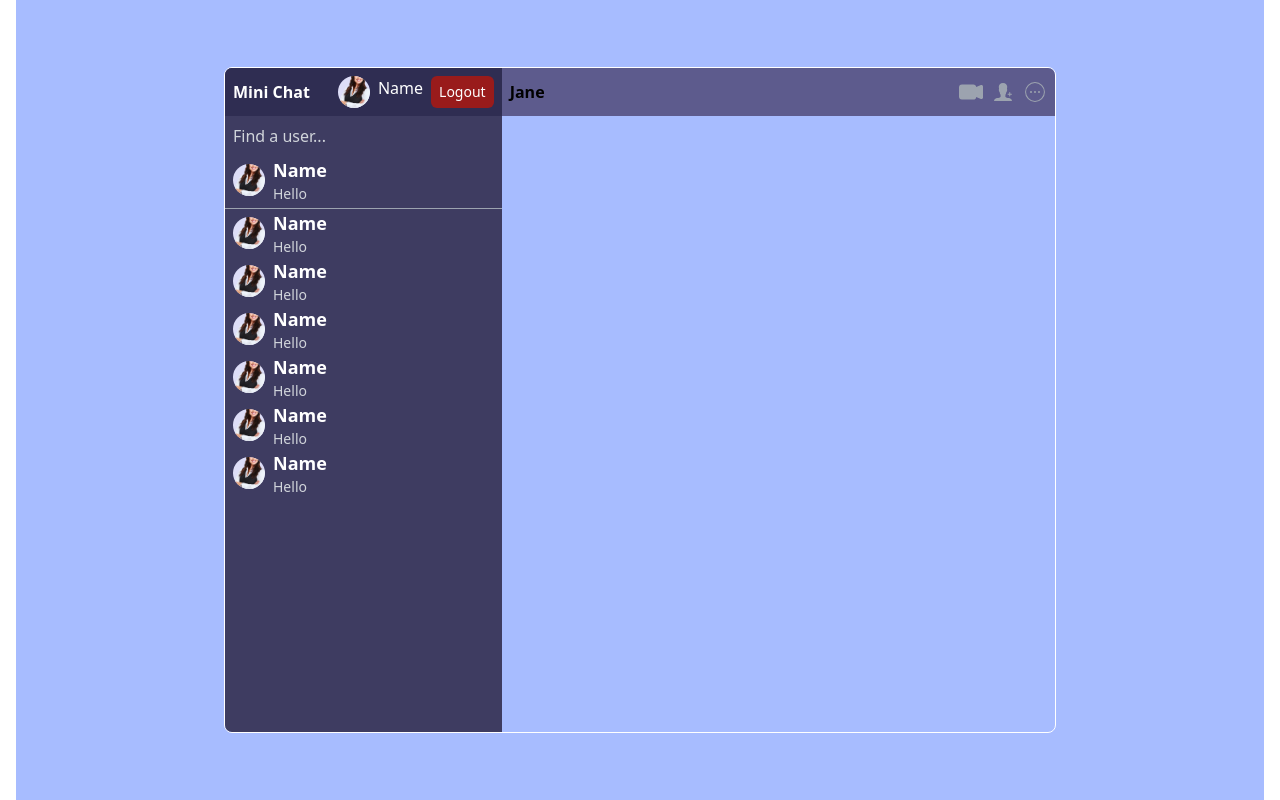
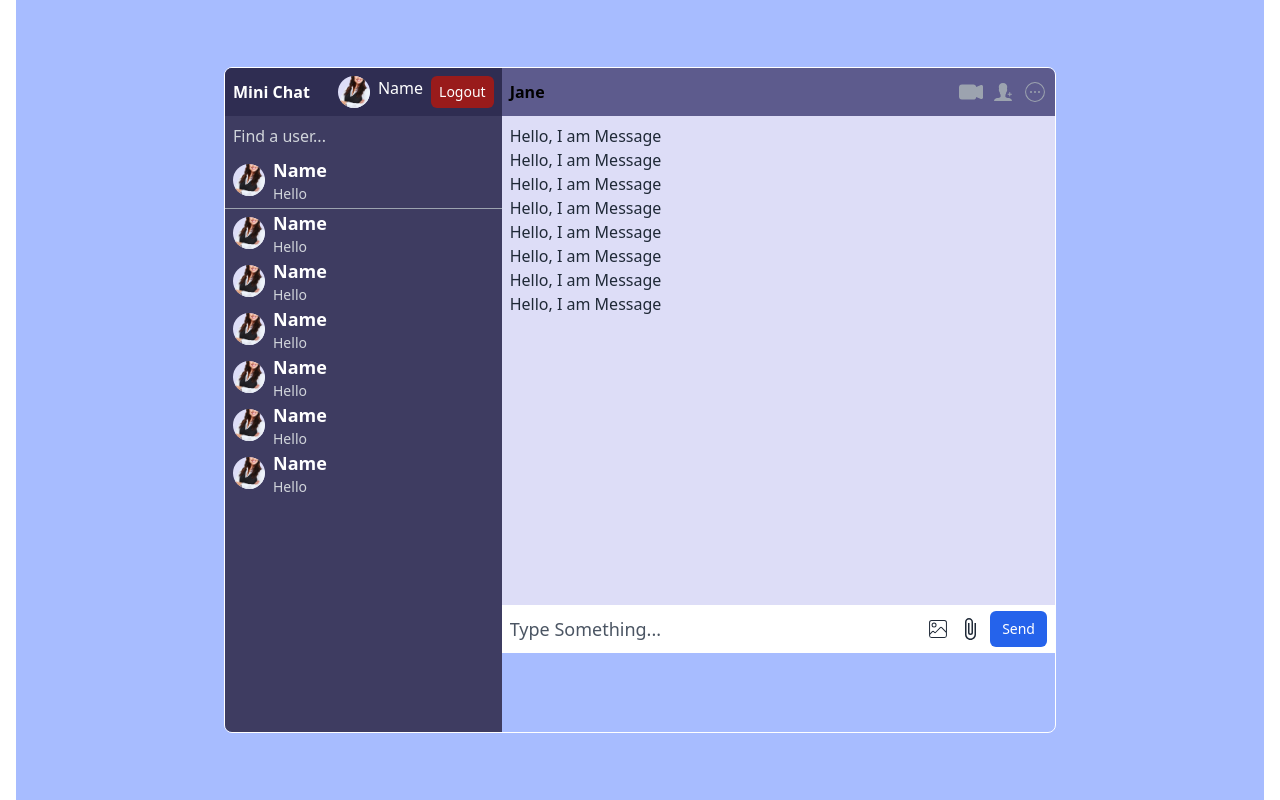
Before and after one commit to Its-Shojib/Mini-Chat-Web-App, a React (Vite) app: page / in a window 1280 px wide. Built offline with nearby package versions, Linux system fonts and the light colour scheme; no server answers.

Commit message:
Chat box added

```diff
--- a/src/Pages/Home/Chat.jsx
+++ b/src/Pages/Home/Chat.jsx
@@ -1,6 +1,8 @@
 import { BsCameraVideoFill } from "react-icons/bs";
 import { IoIosPersonAdd } from "react-icons/io";
 import { CiCircleMore } from "react-icons/ci";
+import Messages from "./Messages";
+import Input from "./Input";
 const Chat = () => {
     return (
         <div className="">
@@ -12,6 +14,9 @@ const Chat = () => {
                     <CiCircleMore className='text-2xl' />
                 </div>
             </div>
+            <Messages />
+            <Input />
+
         </div>
     )
 }
--- a/src/Pages/Home/Input.jsx
+++ b/src/Pages/Home/Input.jsx
@@ -1,9 +1,22 @@
-
-
+import { CiImageOn } from "react-icons/ci";
+import { MdOutlineAttachFile } from "react-icons/md";
 const Input = () => {
     return (
-        <div>
-            <p> Hello, I am Input </p>
+        <div className="h-12 bg-white p-2 flex items-center justify-between">
+            <input
+            className="w-full border-none outline-none text-[#2f2d52] text-lg placeholder:text-gray-600"
+            type="text"
+            placeholder="Type Something..." />
+            <div className="flex items-center gap-2">
+                <CiImageOn className="text-2xl cursor-pointer" />
+                <input
+                type="file"
+                style={{ display: "none" }} name="" id="file" />
+                <label htmlFor="file">
+                    <MdOutlineAttachFile className="text-2xl cursor-pointer" />
+                </label>
+                <button className="text-white bg-blue-600 px-3 py-2 text-sm rounded-md">Send</button>
+            </div>
         </div>
     )
 }
--- /dev/null
+++ b/src/Pages/Home/Messages.jsx
@@ -0,0 +1,18 @@
+import Message from "./Message";
+
+
+const Messages = () => {
+    return (
+        <div className="bg-[#ddddf7] p-2 h-[489px]">
+            <Message />
+            <Message />
+            <Message />
+            <Message />
+            <Message />
+            <Message />
+            <Message />
+            <Message />
+        </div>
+    )
+}
+export default Messages;
```
